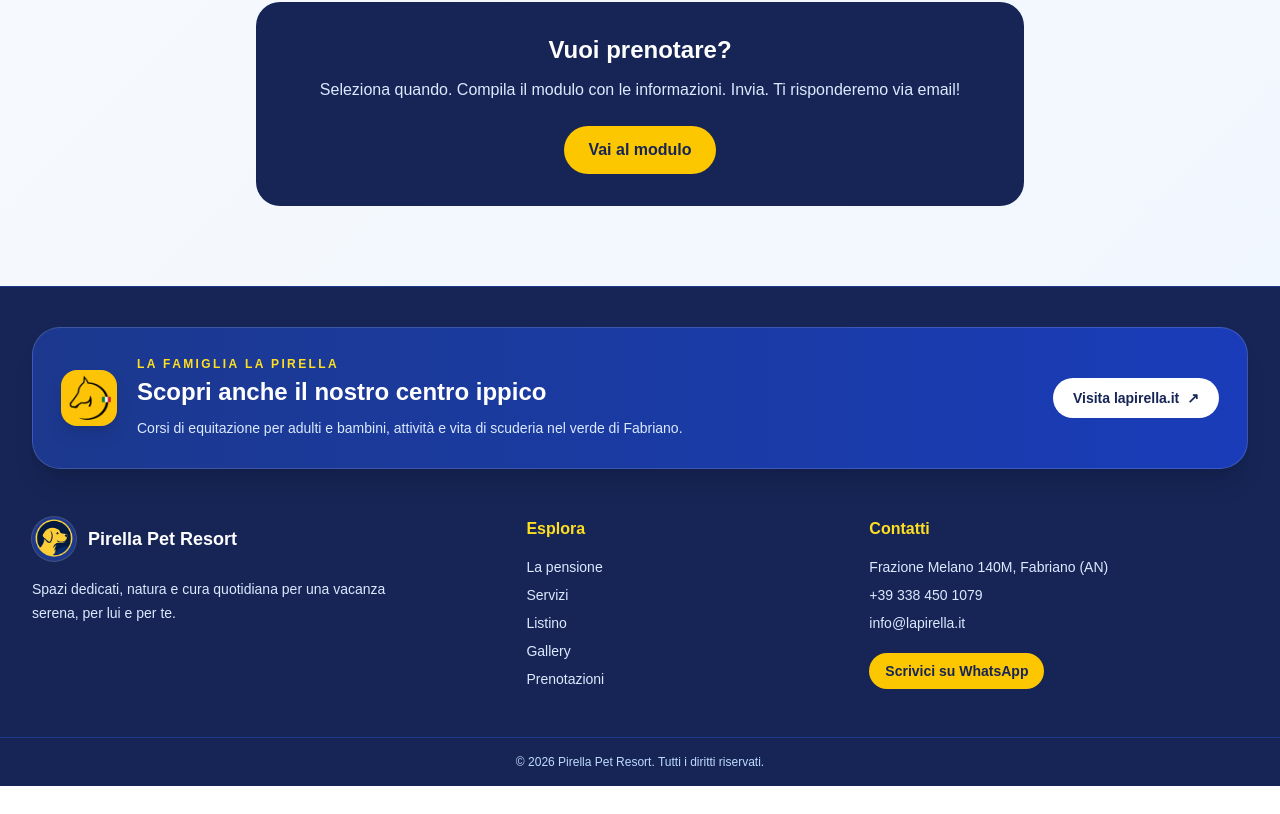
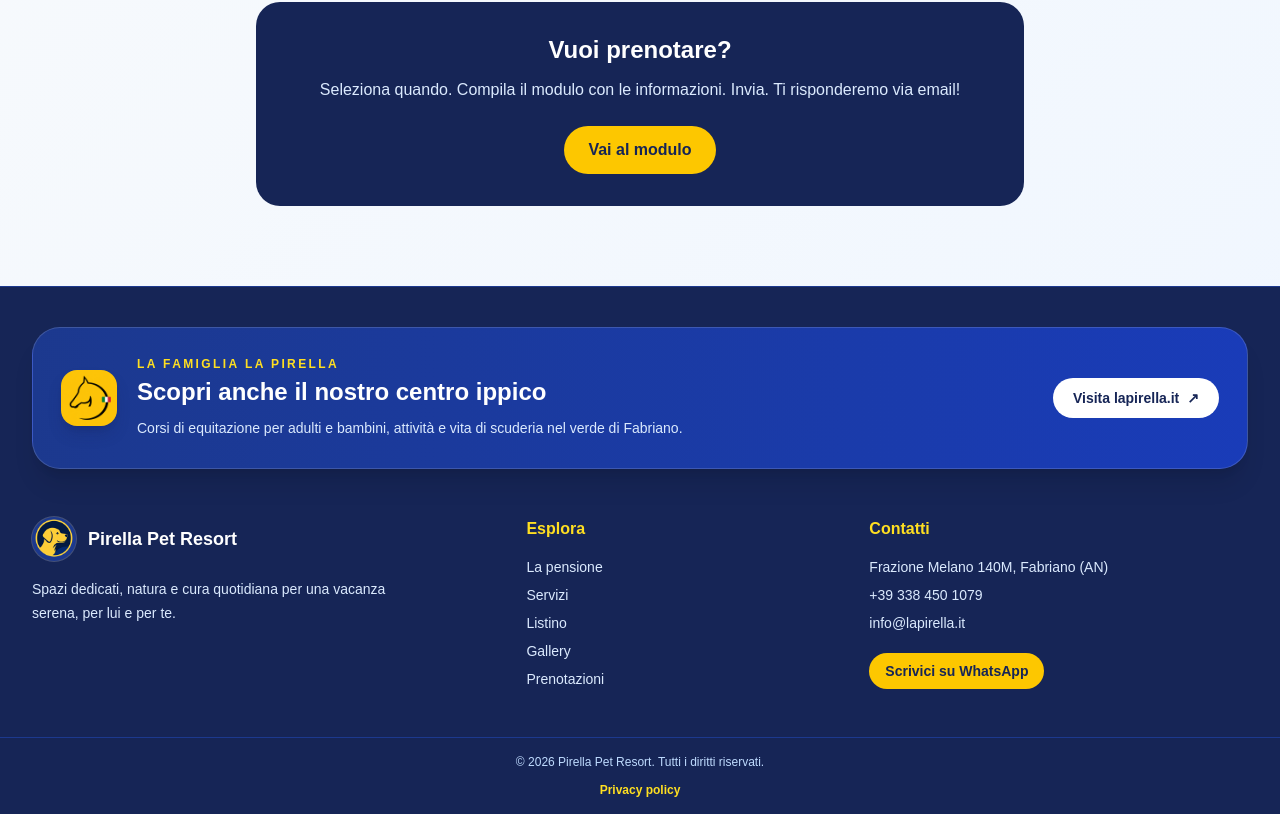
Before and after one commit to liuk1221/pensione-cani-web, a Next.js app: page / in a window 1280 px wide. Shown: the part 2339-3153 px from the top of the page. Before the commit the page ends 3125 px from the top, so only its background shows below. Built offline with nearby package versions, Linux system fonts and the light colour scheme.

Commit message:
Privacy Policy

```diff
--- a/src/components/layout/Footer.tsx
+++ b/src/components/layout/Footer.tsx
@@ -4,6 +4,7 @@ import { siteConfig } from "@/lib/site-config";
 
 export function Footer() {
   const whatsappUrl = `https://wa.me/${siteConfig.whatsappNumber}`;
+  const privacyPolicyUrl = "/documents/privacy-policy-pirella-pet-resort.pdf";
 
   return (
     <footer className="border-t border-blue-900 bg-blue-950 text-white">
@@ -69,7 +70,18 @@ export function Footer() {
       </div>
 
       <div className="border-t border-blue-900 px-4 py-4 text-center text-xs text-blue-200">
-        © {new Date().getFullYear()} {siteConfig.name}. Tutti i diritti riservati.
+        <p>
+          © {new Date().getFullYear()} {siteConfig.name}. Tutti i diritti riservati.
+        </p>
+
+        <a
+          href={privacyPolicyUrl}
+          target="_blank"
+          rel="noreferrer"
+          className="mt-3 inline-block font-semibold text-yellow-300 transition hover:text-white"
+        >
+          Privacy policy
+        </a>
       </div>
     </footer>
   );
```
Also changed, not shown: 2 other files (tests, documents, lock files or other folders).
